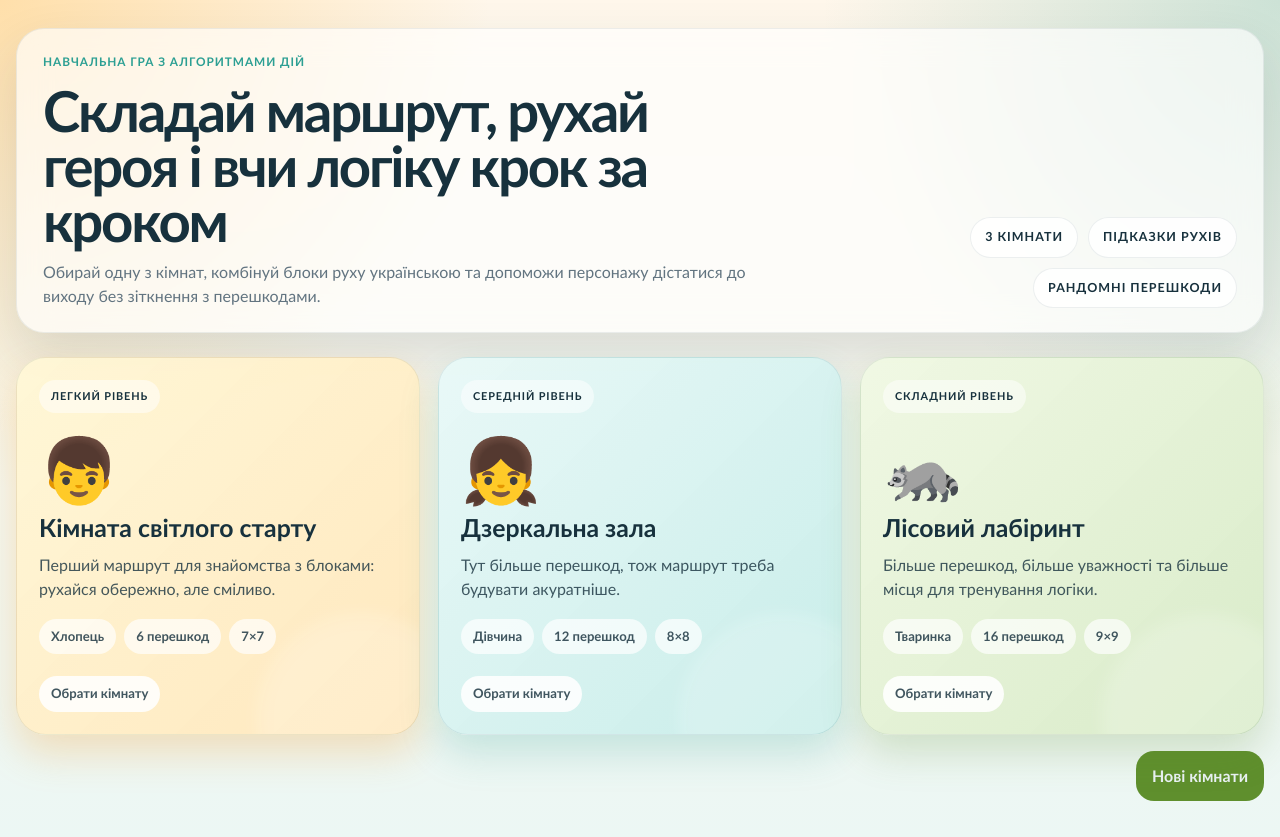
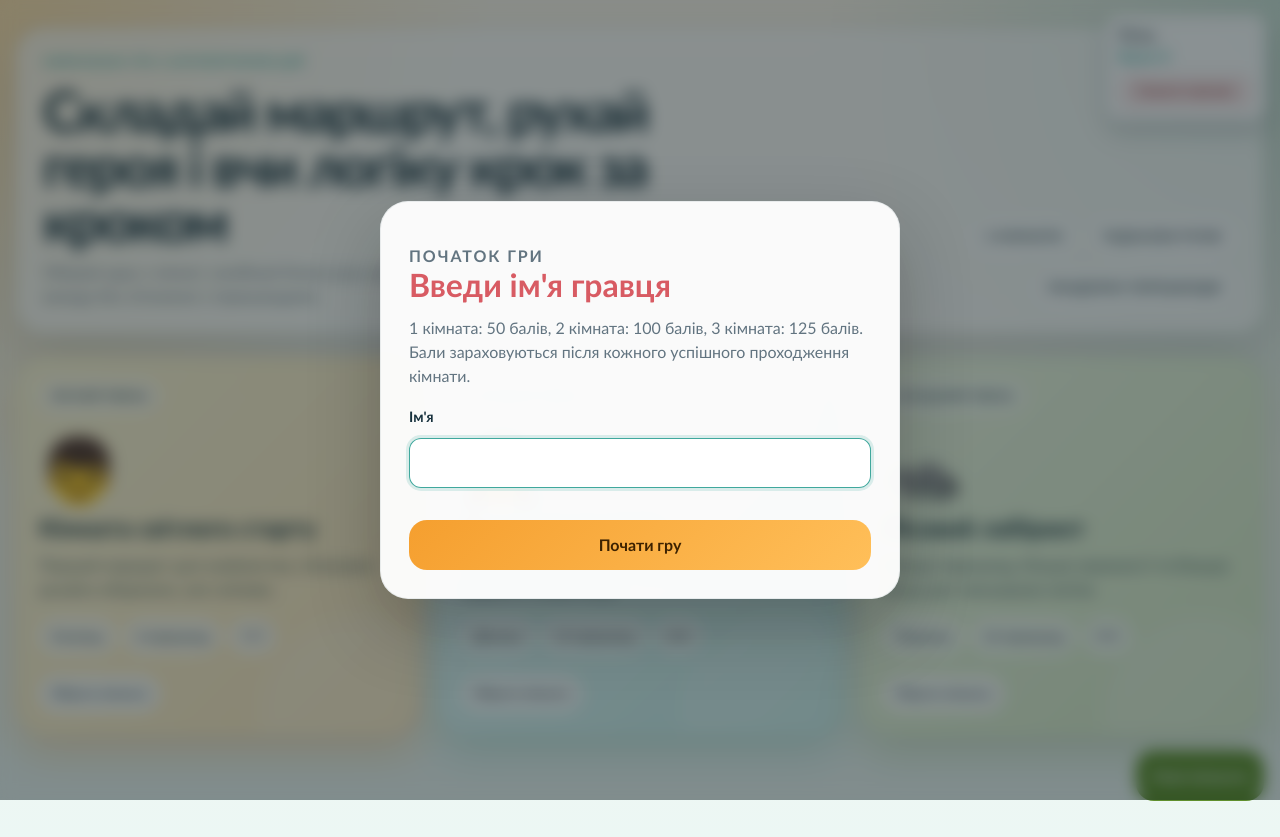
Before and after one commit to DimaBaziuk/tasker_react, a React (Vite) app: page / in a window 1280 px wide. Built offline with nearby package versions, Linux system fonts and the light colour scheme.

Commit message:
new fearute
- add score to rooms
- add session store

```diff
--- a/src/App.tsx
+++ b/src/App.tsx
@@ -1,17 +1,94 @@
 import { Navigate, Route, Routes, useNavigate } from 'react-router-dom';
-import { useRef, useState } from 'react';
+import { useRef, useState, type FormEvent } from 'react';
 import { createRoom, createRooms, type RoomDefinition } from './game';
 import GamePage from './pages/GamePage';
 import HomePage from './pages/HomePage';
 
+const SCORE_BY_ROOM: Record<string, number> = {
+	'bright-start': 50,
+	'mirror-hall': 100,
+	'forest-labyrinth': 125,
+};
+
+const STORAGE_KEY = 'tasker-player-session';
+
+interface PlayerSession {
+	playerName: string;
+	score: number;
+	consecutiveWins: number;
+}
+
+const getInitialSession = (): PlayerSession | null => {
+	if (typeof window === 'undefined') {
+		return null;
+	}
+
+	const saved = window.sessionStorage.getItem(STORAGE_KEY);
+
+	if (!saved) {
+		return null;
+	}
+
+	try {
+		const parsed = JSON.parse(saved) as Partial<PlayerSession>;
+
+		if (
+			typeof parsed.playerName !== 'string' ||
+			!parsed.playerName.trim() ||
+			typeof parsed.score !== 'number' ||
+			typeof parsed.consecutiveWins !== 'number'
+		) {
+			return null;
+		}
+
+		return {
+			playerName: parsed.playerName.trim(),
+			score: Math.max(0, Math.floor(parsed.score)),
+			consecutiveWins: Math.max(0, Math.floor(parsed.consecutiveWins)),
+		};
+	} catch {
+		return null;
+	}
+};
+
 const App = () => {
 	const navigate = useNavigate();
+	const initialSession = getInitialSession();
 	const [rooms, setRooms] = useState<RoomDefinition[]>(() => createRooms());
-	const consecutiveWinsRef = useRef(0);
+	const [playerName, setPlayerName] = useState(
+		initialSession?.playerName ?? '',
+	);
+	const [score, setScore] = useState(initialSession?.score ?? 0);
+	const [nameInput, setNameInput] = useState(
+		initialSession?.playerName ?? '',
+	);
+	const [showNameModal, setShowNameModal] = useState(!initialSession);
+	const consecutiveWinsRef = useRef(initialSession?.consecutiveWins ?? 0);
+
+	const persistSession = (
+		nextName: string,
+		nextScore: number,
+		nextConsecutiveWins: number,
+	) => {
+		if (typeof window === 'undefined') {
+			return;
+		}
+
+		const payload: PlayerSession = {
+			playerName: nextName,
+			score: nextScore,
+			consecutiveWins: nextConsecutiveWins,
+		};
+
+		window.sessionStorage.setItem(STORAGE_KEY, JSON.stringify(payload));
+	};
 
 	const regenerateRooms = () => {
 		setRooms(createRooms());
 		consecutiveWinsRef.current = 0;
+		if (playerName) {
+			persistSession(playerName, score, 0);
+		}
 	};
 
 	const regenerateRoom = (roomId: string) => {
@@ -28,22 +105,39 @@ const App = () => {
 		);
 	};
 
-	const handleRoomOutcome = (roomId: string, outcome: 'success' | 'failure') => {
+	const handleRoomOutcome = (
+		roomId: string,
+		outcome: 'success' | 'failure',
+	) => {
 		if (outcome === 'failure') {
 			consecutiveWinsRef.current = 0;
+			if (playerName) {
+				persistSession(playerName, score, 0);
+			}
 			return;
 		}
 
 		consecutiveWinsRef.current += 1;
 		const nextWins = consecutiveWinsRef.current;
+		const roomScore = SCORE_BY_ROOM[roomId] ?? 0;
+		const nextScore = score + roomScore;
+		setScore(nextScore);
 		regenerateRoom(roomId);
+		if (playerName) {
+			persistSession(playerName, nextScore, nextWins);
+		}
 
 		if (nextWins < 2) {
 			return;
 		}
 
+		if (playerName) {
+			persistSession(playerName, nextScore, 0);
+		}
+
 		const nextRoom = rooms.filter((room) => room.id !== roomId);
-		const targetRoom = nextRoom[Math.floor(Math.random() * nextRoom.length)];
+		const targetRoom =
+			nextRoom[Math.floor(Math.random() * nextRoom.length)];
 
 		consecutiveWinsRef.current = 0;
 
@@ -52,7 +146,49 @@ const App = () => {
 		}
 	};
 
+	const submitPlayerName = (event: FormEvent<HTMLFormElement>) => {
+		event.preventDefault();
+
+		const cleanedName = nameInput.trim();
+
+		if (!cleanedName) {
+			return;
+		}
+
+		setPlayerName(cleanedName);
+		setShowNameModal(false);
+		persistSession(cleanedName, score, consecutiveWinsRef.current);
+	};
+
+	const resetProgress = () => {
+		setRooms(createRooms());
+		setPlayerName('');
+		setNameInput('');
+		setScore(0);
+		setShowNameModal(true);
+		consecutiveWinsRef.current = 0;
+
+		if (typeof window !== 'undefined') {
+			window.sessionStorage.removeItem(STORAGE_KEY);
+		}
+
+		navigate('/', { replace: true });
+	};
+
 	return (
+		<>
+			<div className='playerHud' aria-live='polite'>
+				<p className='playerHud__name'>{playerName || 'Гість'}</p>
+				<p className='playerHud__score'>Бали: {score}</p>
+				<button
+					type='button'
+					className='playerHud__reset'
+					onClick={resetProgress}
+				>
+					Скинути прогрес
+				</button>
+			</div>
+
 			<Routes>
 				<Route
 					path='/'
@@ -75,6 +211,47 @@ const App = () => {
 				/>
 				<Route path='*' element={<Navigate to='/' replace />} />
 			</Routes>
+
+			{showNameModal ? (
+				<div className='modalOverlay' role='presentation'>
+					<div
+						className='modalCard modalCard--welcome'
+						role='dialog'
+						aria-modal='true'
+						aria-labelledby='welcome-title'
+					>
+						<p className='modalCard__eyebrow'>Початок гри</p>
+						<h3 id='welcome-title'>Введи ім'я гравця</h3>
+						<p>
+							1 кімната: 50 балів, 2 кімната: 100 балів, 3
+							кімната: 125 балів. Бали зараховуються після кожного
+							успішного проходження кімнати.
+						</p>
+
+						<form
+							className='playerForm'
+							onSubmit={submitPlayerName}
+						>
+							<label htmlFor='playerNameInput'>Ім'я</label>
+							<input
+								id='playerNameInput'
+								type='text'
+								value={nameInput}
+								onChange={(event) =>
+									setNameInput(event.target.value)
+								}
+								autoFocus
+								maxLength={24}
+								required
+							/>
+							<button type='submit' className='primaryButton'>
+								Почати гру
+							</button>
+						</form>
+					</div>
+				</div>
+			) : null}
+		</>
 	);
 };
 
--- a/src/index.scss
+++ b/src/index.scss
@@ -77,6 +77,58 @@ button:disabled {
 
 #root {
 	width: 100%;
+}
+
+.playerHud {
+	position: absolute;
+	top: 14px;
+	right: 14px;
+	z-index: 40;
+	display: grid;
+	gap: 4px;
+	padding: 10px 12px;
+	border-radius: 14px;
+	border: 1px solid rgba(23, 49, 61, 0.12);
+	background: rgba(255, 255, 255, 0.94);
+	box-shadow: 0 12px 22px rgba(23, 49, 61, 0.18);
+	min-width: 160px;
+}
+
+.playerHud__name,
+.playerHud__score {
+	margin: 0;
+	line-height: 1.2;
+}
+
+.playerHud__name {
+	font-weight: 800;
+	color: var(--ink);
+}
+
+.playerHud__score {
+	font-size: 0.92rem;
+	color: var(--accent-2);
+	font-weight: 700;
+}
+
+.playerHud__reset {
+	margin-top: 4px;
+	padding: 8px 10px;
+	border: none;
+	border-radius: 10px;
+	font-size: 0.78rem;
+	font-weight: 800;
+	background: rgba(216, 91, 99, 0.12);
+	color: #8d2830;
+	transition:
+		transform 140ms ease,
+		background 140ms ease;
+}
+
+.playerHud__reset:hover,
+.playerHud__reset:focus-visible {
+	transform: translateY(-1px);
+	background: rgba(216, 91, 99, 0.2);
 }
 
 .appShell {
@@ -652,6 +704,10 @@ button:disabled {
 	border: 1px solid rgba(23, 49, 61, 0.08);
 }
 
+.modalCard--welcome {
+	text-align: left;
+}
+
 .modalCard h3 {
 	margin: 0;
 	font-size: 2rem;
@@ -677,6 +733,31 @@ button:disabled {
 	letter-spacing: 0.12em;
 	text-transform: uppercase;
 	color: var(--accent-2);
+}
+
+.playerForm {
+	display: grid;
+	gap: 10px;
+	margin-top: 18px;
+}
+
+.playerForm label {
+	font-size: 0.9rem;
+	font-weight: 700;
+	color: var(--ink);
+}
+
+.playerForm input {
+	padding: 12px 14px;
+	border-radius: 12px;
+	border: 1px solid rgba(23, 49, 61, 0.2);
+	background: rgba(255, 255, 255, 0.96);
+	outline: none;
+}
+
+.playerForm input:focus {
+	border-color: rgba(44, 159, 147, 0.9);
+	box-shadow: 0 0 0 3px rgba(44, 159, 147, 0.16);
 }
 
 .primaryButton,
@@ -730,6 +811,13 @@ button:disabled {
 }
 
 @media (max-width: 720px) {
+	.playerHud {
+		top: 10px;
+		right: 10px;
+		min-width: 138px;
+		padding: 8px 10px;
+	}
+
 	.appShell {
 		width: min(100vw - 20px, 100vw);
 		padding: 18px 0 28px;
```
Lines whose indentation alone changed are shown as unchanged.
